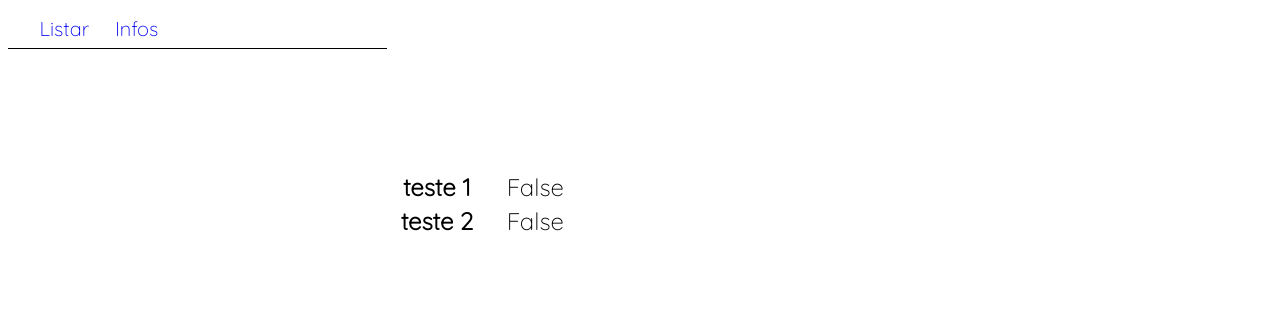
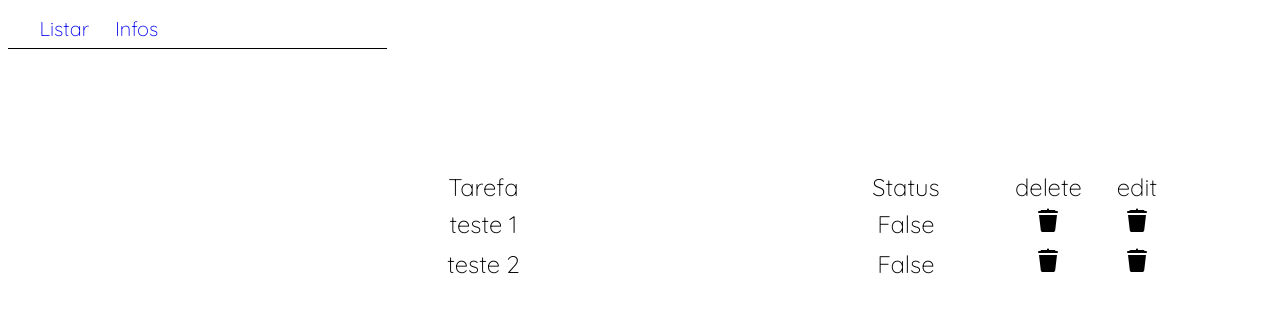
Before and after one commit to andre-bandeli/API-REST-DJANGO-GOOGLE-API, a Django app: page /list in a window 1280 px wide. Shown: the top 313 px of the page. Run offline with Django 4.2, Linux system fonts and the light colour scheme; a user stored in the database is signed in; data comes from the database, SQL or seed files in the repository; both versions use the stored data as it was after the commit.

Commit message:
funcao delete

```diff
--- a/rest/static/css/style.css
+++ b/rest/static/css/style.css
@@ -83,15 +83,21 @@
 }
 
 #tabela .container {
+    width: 80%;
     margin-left: auto;
     margin-right: auto;
     margin-top: 15vh;
     font-family: 'Quicksand', sans-serif;
     font-size: 3vh;
+    align-items: center;
 
 }
-#tabela .container th, td {
-    width: 30%;
-    padding-left: 5%;
+#tabela .container th, td, tr{
+    width: 80%;
+    padding-left: 4vh;
+    text-align: center;
 
 }
+.btn {
+    font-size: 20px;
+}
--- a/rest/tarefas/urls.py
+++ b/rest/tarefas/urls.py
@@ -1,9 +1,10 @@
 
 from django.urls import path
 
-from .views import listar_tarefas
+from .views import delete, listar_tarefas
 
 
 urlpatterns = [
     path('list', listar_tarefas, name="list"),
+    path('delete/<int:pk>/', delete, name='delete'),
 ]
--- a/rest/tarefas/views.py
+++ b/rest/tarefas/views.py
@@ -1,5 +1,5 @@
 from django.contrib.auth.decorators import login_required
-from django.shortcuts import render
+from django.shortcuts import render, redirect
 
 from .models import Tarefa
 from .forms import TarefaForms
@@ -23,3 +23,8 @@ def form_list(request):
         if form_list.is_valid():
             user = form_list.save()
             return render(request, 'home.html')
+
+def delete(request, pk):
+    db = Tarefa.objects.get(pk=pk)
+    db.delete()
+    return redirect('/list')
--- a/rest/templates/list.html
+++ b/rest/templates/list.html
@@ -26,18 +26,21 @@
 
     <section id="tabela">
       <div class="container">
-        <table class="table">
-          <thead class="thead-dark">
-          </thead>
-          <tbody>
+        <table>
+          <tr>
+            <td>Tarefa</td>
+            <td>Status</td>
+            <td>delete</td>
+            <td>edit</td>
+          </tr>
           {% for dbs in db %}
-           <tr>
-              <th>{{dbs.nome}}</th>
-              <td>{{dbs.is_active}}</td>
-
-            </tr>
+          <tr>
+            <td>{{dbs.nome}}</td>
+            <td>{{dbs.is_active}}</td>
+            <td id="td-btn"><a href="/delete/{{dbs.id}}/"><img src="{% static 'css/delete.svg' %}" alt=""></a></td>
+            <td id="td-btn"><a href=""><img src="{% static 'css/delete.svg' %}" alt=""></a></td>
+          </tr>
           {% endfor %}
-          </tbody>
         </table>
       </div>
 
```
Also changed, not shown: rest/db.sqlite3, rest/static/css/delete.svg (added).
